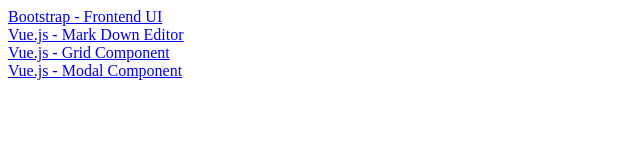
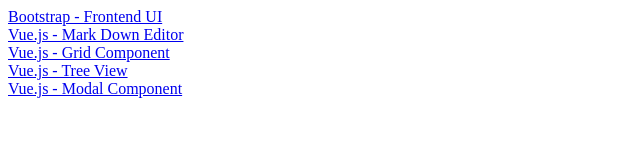
Before and after one commit to wuchunho/wuchunho.github.io, a plain HTML site: page index.html in a window 1280 px wide. Shown: the whole page, without its empty margins (0-640 px from the left). Drawn offline with Linux system fonts and the light colour scheme.

Commit message:
Add files via upload

```diff
--- a/index.html
+++ b/index.html
@@ -10,6 +10,8 @@
   <br>
 	<a href="VueJs/GridComponent/index.html" target="_new_3">Vue.js - Grid Component</a>
   <br>
-	<a href="VueJs/ModalComponent/index.html" target="_new_4">Vue.js - Modal Component</a>
+	<a href="VueJs/TreeView/index.html" target="_new_4">Vue.js - Tree View</a>
+  <br>
+	<a href="VueJs/ModalComponent/index.html" target="_new_5">Vue.js - Modal Component</a>
   </body>
 </html>
```
